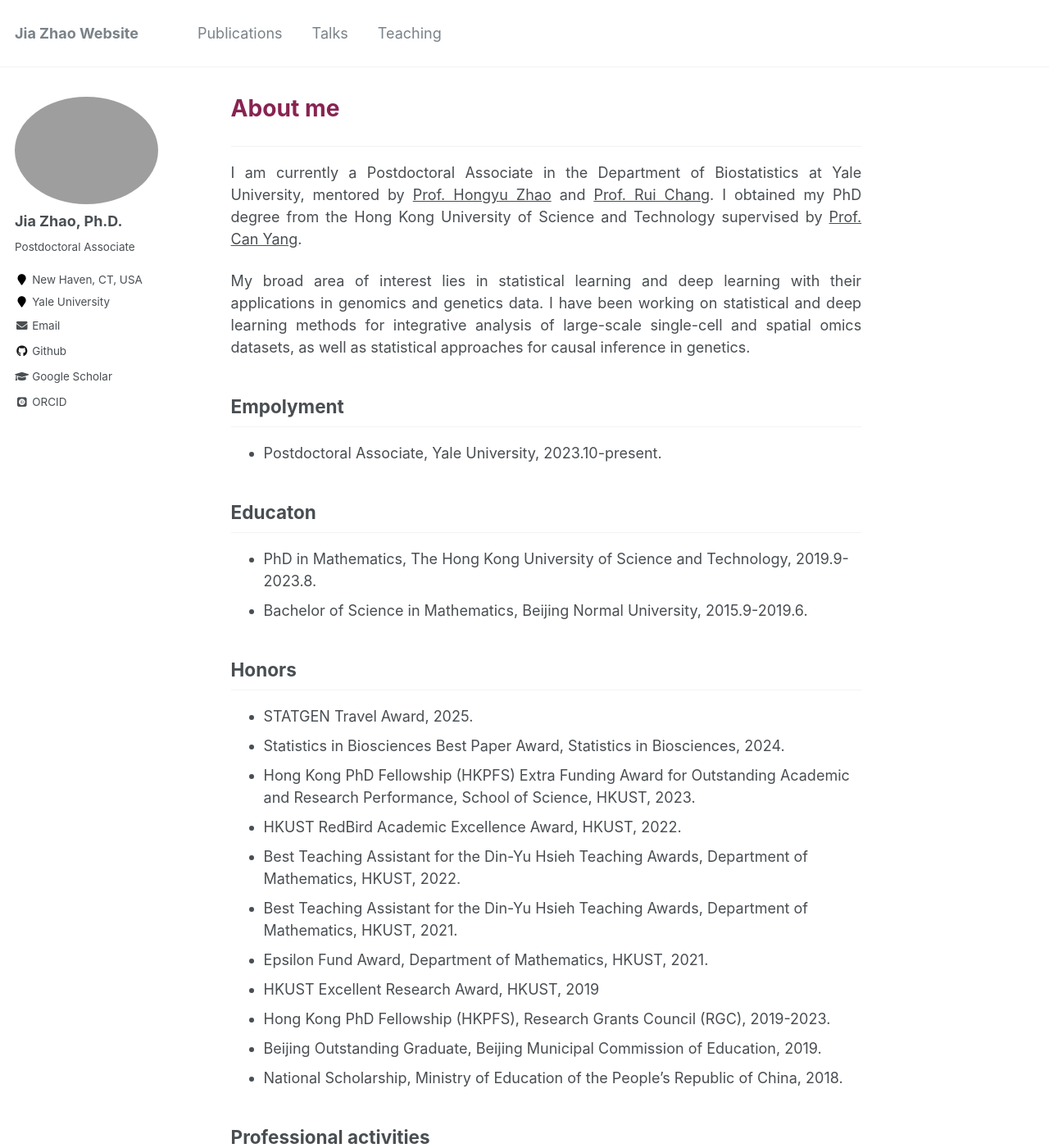
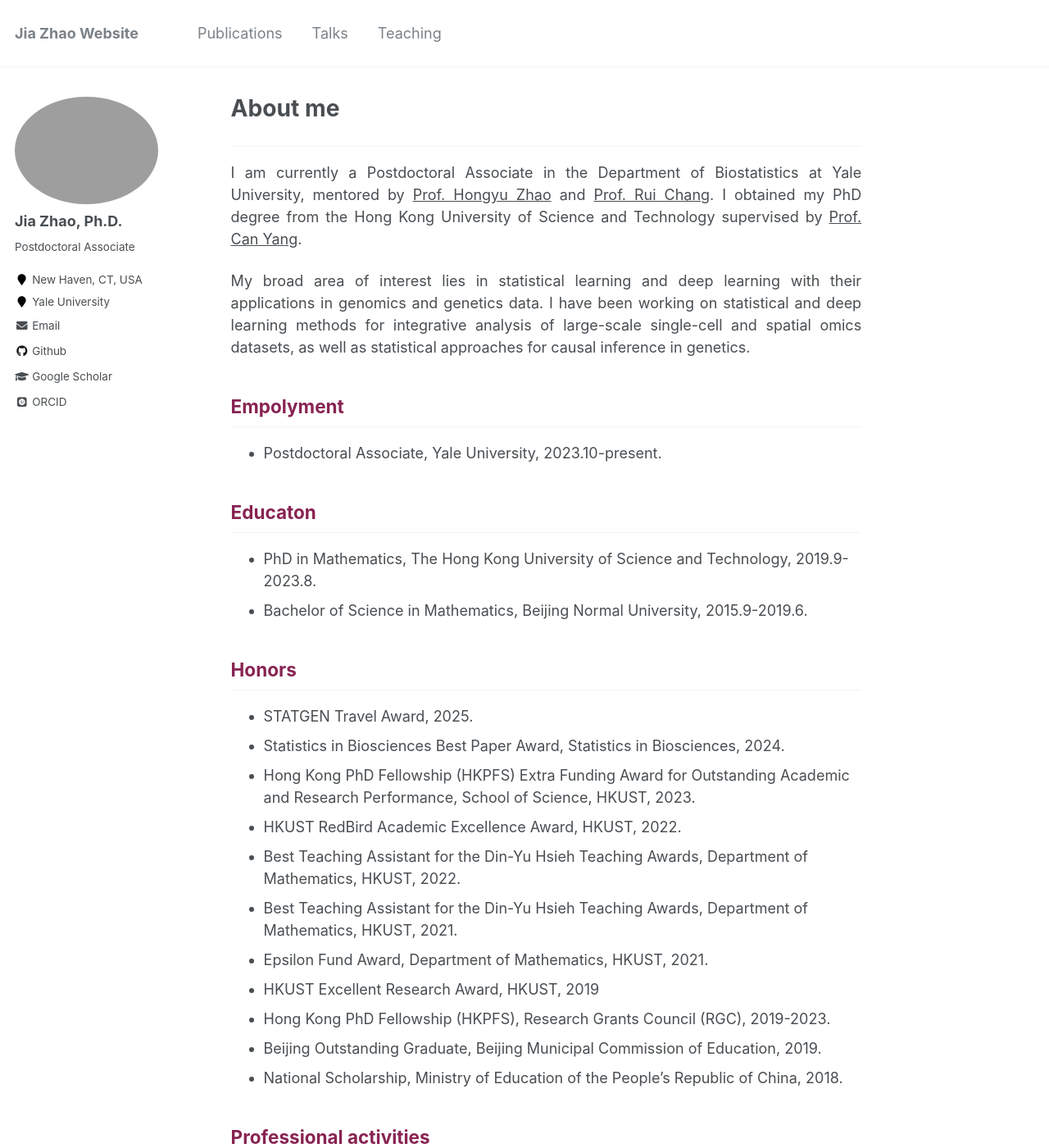
Before and after one commit to jiazhao97/jiazhao97.github.io, a Jekyll site: the page built from _pages/about.md, in a window 1280 px wide and 1400 px high. Shown: the whole window at 82% size. Built offline with Jekyll 4.4.1, drawn with Linux system fonts in a browser that asks for light colours; some web fonts are replaced.

Commit message:
Update _base.scss

```diff
--- a/_sass/_base.scss
+++ b/_sass/_base.scss
@@ -31,11 +31,11 @@ h1, h2, h3, h4, h5, h6 {
 h1 {
   margin-top: 0;
   font-size: $type-size-3;
-  color: #882352 !important;
 }
 
 h2 {
   font-size: $type-size-4;
+  color: #882352 !important;
 }
 
 h3 {
```
